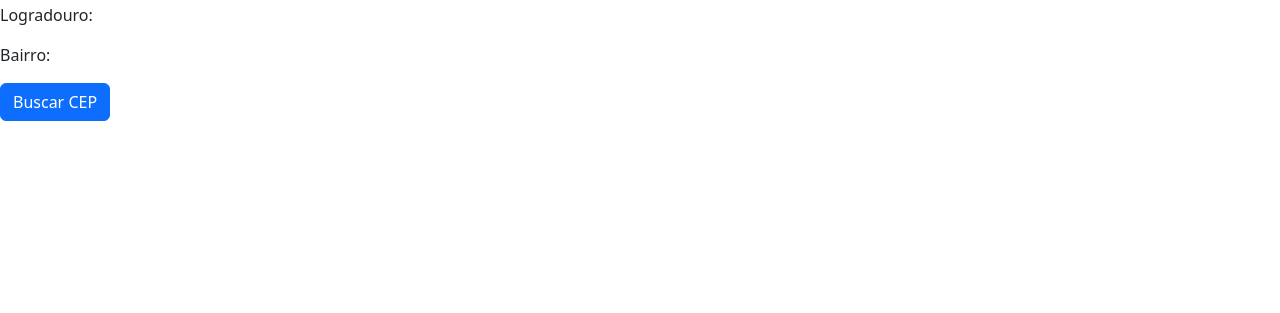
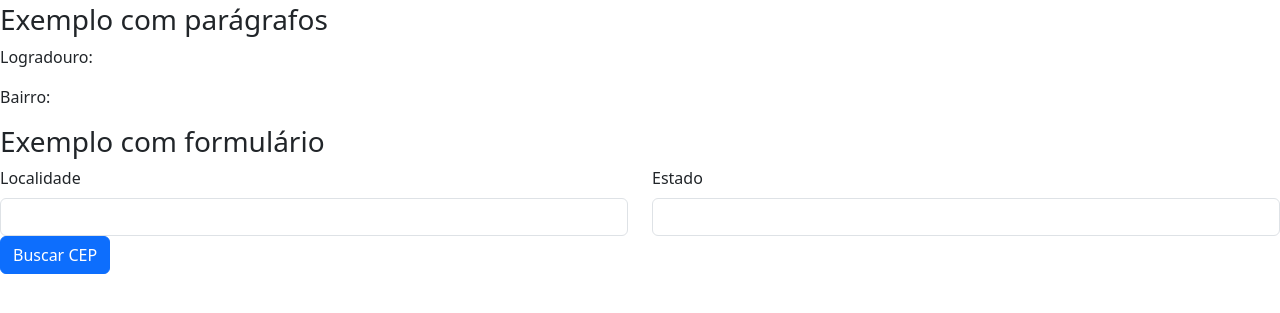
Before and after one commit to MariaEmilia611/WEB-Faculdade, a plain HTML site: page aula8/viacep/cep.html in a window 1280 px wide. Shown: the part 53-366 px from the top of the page. Drawn offline with nearby package versions, Linux system fonts and the light colour scheme.

Commit message:
Pequenos ajustes

```diff
--- a/aula8/viacep/cep.html
+++ b/aula8/viacep/cep.html
@@ -1,5 +1,6 @@
 <!DOCTYPE html>
 <html lang="pt-BR">
+
 <head>
     <meta charset="UTF-8">
     <meta name="viewport" content="width=device-width, initial-scale=1.0">
@@ -15,11 +16,12 @@
 <script>
     function getCep() {
         var url = 'https://viacep.com.br/ws/14060240/json/'
-        $.get(url, function(cep) {
+        $.get(url, function (cep) {
 
             console.log(cep)
 
             setParagrafos(cep)
+            setFormulario(cep)
 
 
         });
@@ -32,18 +34,49 @@
         $('#bairro').text(dados.bairro)
 
     }
+
+    function setFormulario(cep) {
+        $('#localidade').val(cep.localidade)
+        $('#Estado').val(cep.estado)
+
+
+    }
 </script>
 
 <body>
     <div class="content">
         <h1>Via CEP</h1>
 
+        <h3>Exemplo com parágrafos</h3>
         <p>Logradouro: <span id="logradouro"></span></p>
         <p>Bairro: <span id="bairro"></span></p>
 
-        <button class="btn btn-primary" onclick="getCep();">
-            Buscar CEP
-        </button>
+        <h3>Exemplo com formulário</h3>
+        <form action="">
+
+            <div class="row">
+                <div class="col-md-6">
+                    <label for="none" class="form-label">Localidade</label>
+                    <input type="text" class="form-control" id="localidade">
+
+
+                </div>
+                <div class="col-md-6">
+                    <label for="none" class="form-label">Estado</label>
+                    <input type="text" class="form-control" id="Estado">
+                </div>
+            </div>
+        </form>
+
+        <div>
+            <button class="btn btn-primary" onclick="getCep();">
+                Buscar CEP
+            </button>
+
+        </div>
+
+
+
 
     </div>
 
```
